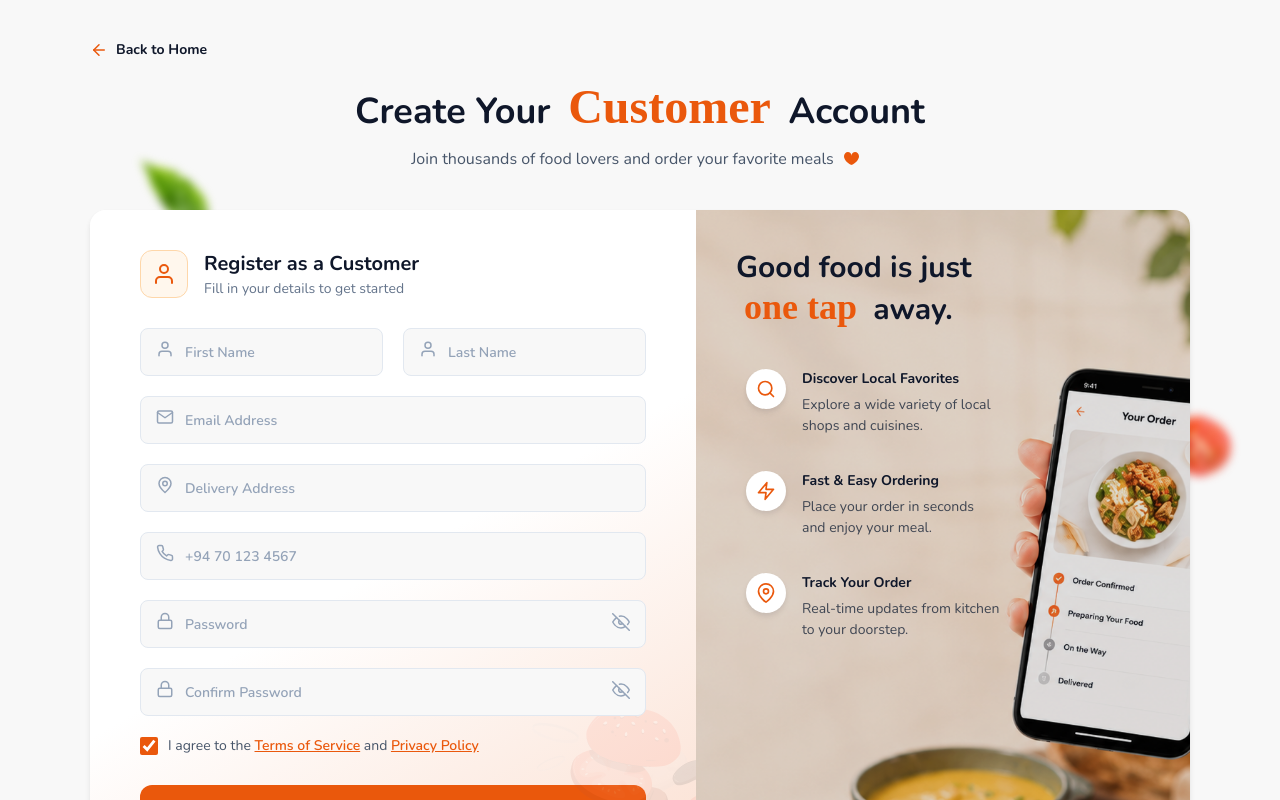
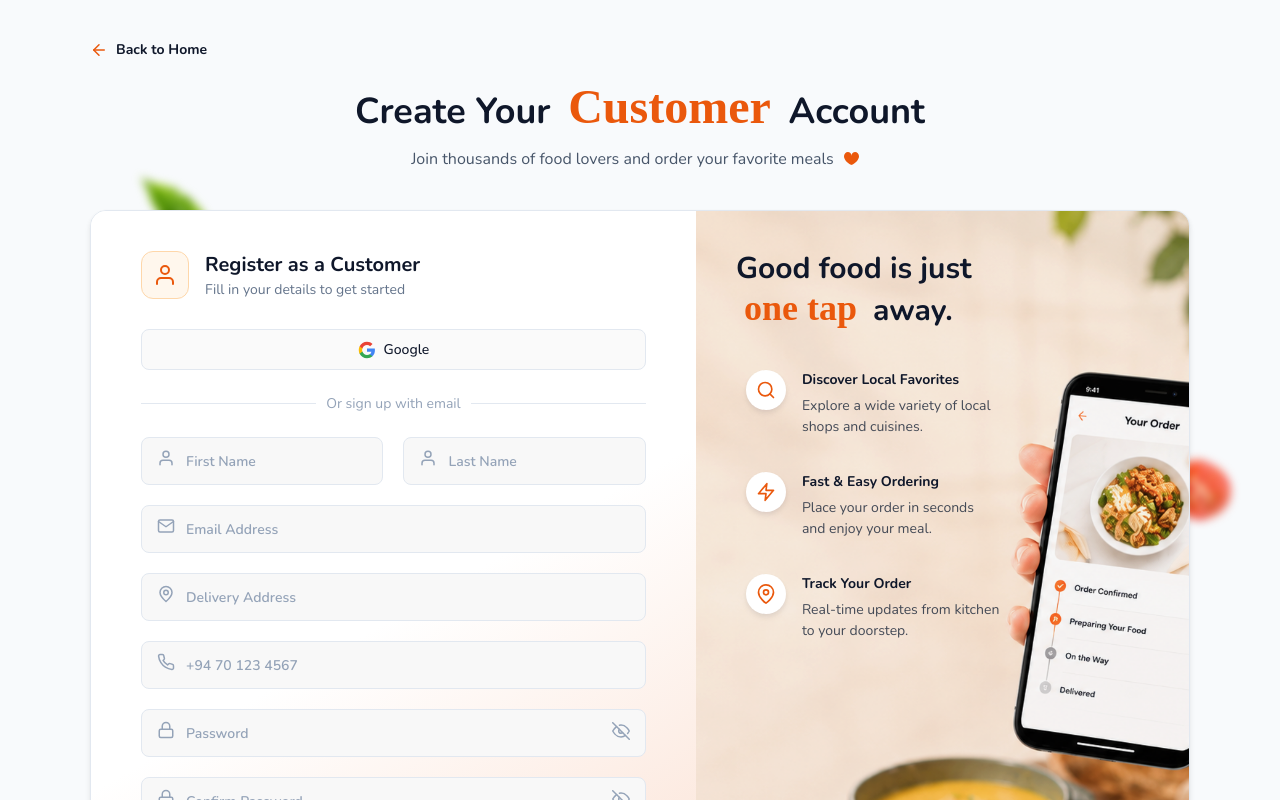
Before and after one commit to Dulanjana-Nisal/Buy2Eat-Web-Application, a React (Vite) app in the folder frontend/: page /register/customer in a window 1280 px wide. Shown: the top 800 px of the page. Built offline with nearby package versions, Linux system fonts and the light colour scheme; no server answers; a web font is replaced by a local one.

Commit message:
update colors design

```diff
--- a/frontend/src/features/auth/pages/CustomerRegisterPage.jsx
+++ b/frontend/src/features/auth/pages/CustomerRegisterPage.jsx
@@ -56,6 +56,22 @@ function CustomerRegister() {
                             </div>
                         </div>
 
+                        <div className={styles.socialAuth}>
+                            <button className={styles.socialButton}>
+                                <svg width="18" height="18" viewBox="0 0 24 24" xmlns="http://www.w3.org/2000/svg">
+                                    <path d="M22.56 12.25c0-.78-.07-1.53-.2-2.25H12v4.26h5.92c-.26 1.37-1.04 2.53-2.21 3.31v2.77h3.57c2.08-1.92 3.28-4.74 3.28-8.09z" fill="#4285F4" />
+                                    <path d="M12 23c2.97 0 5.46-.98 7.28-2.66l-3.57-2.77c-.98.66-2.23 1.06-3.71 1.06-2.86 0-5.29-1.93-6.16-4.53H2.18v2.84C3.99 20.53 7.7 23 12 23z" fill="#34A853" />
+                                    <path d="M5.84 14.09c-.22-.66-.35-1.36-.35-2.09s.13-1.43.35-2.09V7.07H2.18C1.43 8.55 1 10.22 1 12s.43 3.45 1.18 4.93l2.85-2.22.81-.62z" fill="#FBBC05" />
+                                    <path d="M12 5.38c1.62 0 3.06.56 4.21 1.64l3.15-3.15C17.45 2.09 14.97 1 12 1 7.7 1 3.99 3.47 2.18 7.07l3.66 2.84c.87-2.6 3.3-4.53 6.16-4.53z" fill="#EA4335" />
+                                </svg>
+                                Google
+                            </button>
+                        </div>
+
+                        <div className={styles.divider}>
+                            <span>Or sign up with email</span>
+                        </div>
+
                         <form onSubmit={(e) => e.preventDefault()}>
                             <div className={styles.formGrid}>
 
@@ -85,7 +101,7 @@ function CustomerRegister() {
                                         <svg width="18" height="18" viewBox="0 0 24 24" fill="none" stroke="currentColor" strokeWidth="2" strokeLinecap="round" strokeLinejoin="round" ><path d="M20 10c0 5-8 12-8 12S4 15 4 10a8 8 0 1 1 16 0z"></path><circle cx="12" cy="10" r="3"></circle>
                                         </svg>
                                     </span>
-                                    <input type="email" placeholder="Delivery Address" />
+                                    <input type="text" placeholder="Delivery Address" />
                                 </div>
 
                                 <div className={`${styles.inputGroup} ${styles.fullWidth}`}>
--- a/frontend/src/features/auth/pages/CustomerRegisterPage.module.css
+++ b/frontend/src/features/auth/pages/CustomerRegisterPage.module.css
@@ -2,7 +2,7 @@
 
 .container {
   min-height: 100vh;
-  background-color: var(--color-surface-active);
+  background-color: var(--color-bg);
   font-family: var(--font-family);
   color: var(--color-text-primary);
   padding: 40px 20px;
@@ -122,6 +122,7 @@
   display: flex;
   background: var(--color-surface);
   border-radius: var(--radius-xl);
+  border: 1px solid var(--color-border);
   box-shadow: var(--shadow-md);
   max-width: 1100px;
   width: 100%;
@@ -145,7 +146,6 @@
   right: -4rem;
   width: 260px;
   opacity: 0.1;
-  /* z-index: 0; */
 }
 
 .formHeader {
@@ -153,6 +153,60 @@
   align-items: center;
   gap: 16px;
   margin-bottom: 30px;
+}
+
+.socialAuth {
+  display: flex;
+  gap: 16px;
+  margin-bottom: 24px;
+}
+
+.socialButton {
+    font-family: var(--font-family);
+    flex: 1;
+    display: flex;
+    align-items: center;
+    justify-content: center;
+    gap: 8px;
+    padding: 10px;
+    background-color: var(--color-surface-hover);
+    border: 1px solid var(--color-border);
+    border-radius: 8px;
+    font-size: var(--font-size-sm);
+    font-weight: var(--font-weight-medium);
+    cursor: pointer;
+    color: var(--color-text-primary);
+    transition: background-color var(--transition-normal);
+}
+
+.socialButton:hover {
+    background-color: var(--color-hover);
+    color: var(--color-text-primary);
+}
+
+.socialButton:active {
+    background-color: var(--color-active);
+}
+
+/* Divider */
+.divider {
+    display: flex;
+    align-items: center;
+    text-align: center;
+    margin-bottom: 24px;
+    color: var(--color-text-muted);
+    font-size: var(--font-size-sm);
+}
+
+.divider::before,
+.divider::after {
+    content: '';
+    flex: 1;
+    border-bottom: 1px solid var(--color-bg-muted);
+}
+
+.divider span {
+    padding: 0 10px;
 }
 
 .userIconWrap {
@@ -315,7 +369,7 @@
   top: 0;
   left: 0;
   width: 100%;
-  height: 100vh;
+  height: 100%;
   background-size: cover;
   object-fit: cover;
   z-index: 0;
```
Also changed, not shown: frontend/src/assets/images/customer-register-right-banner.png.
